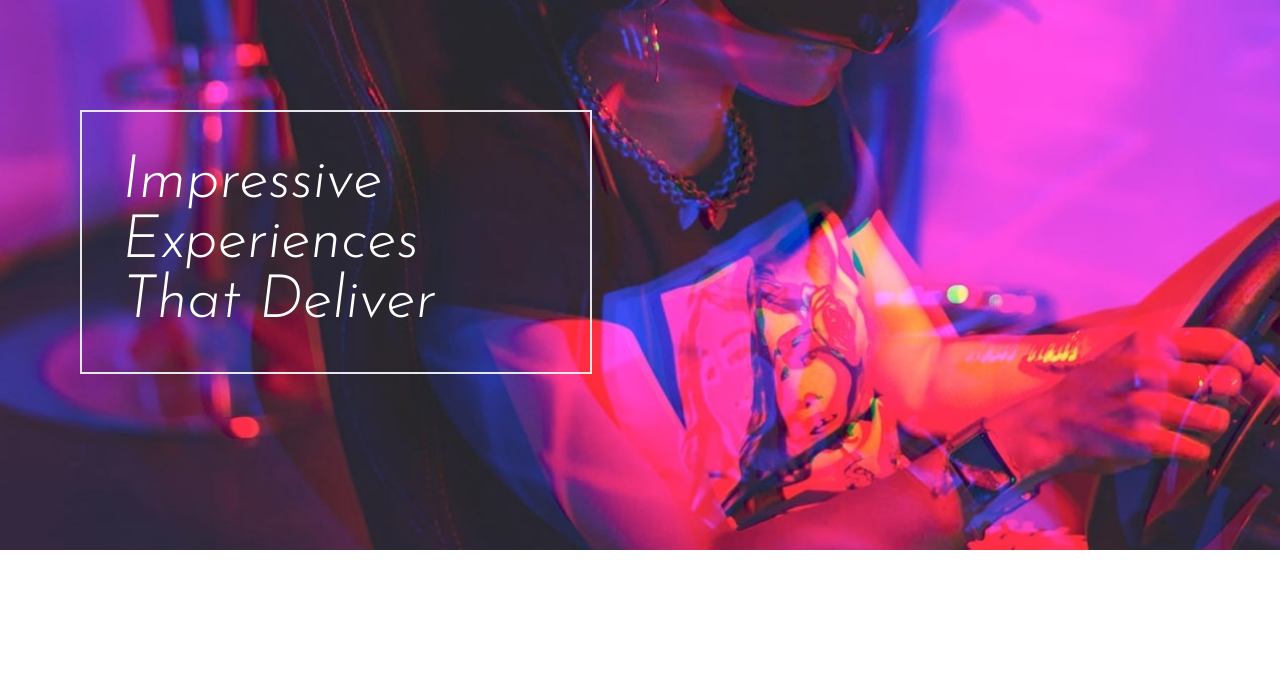
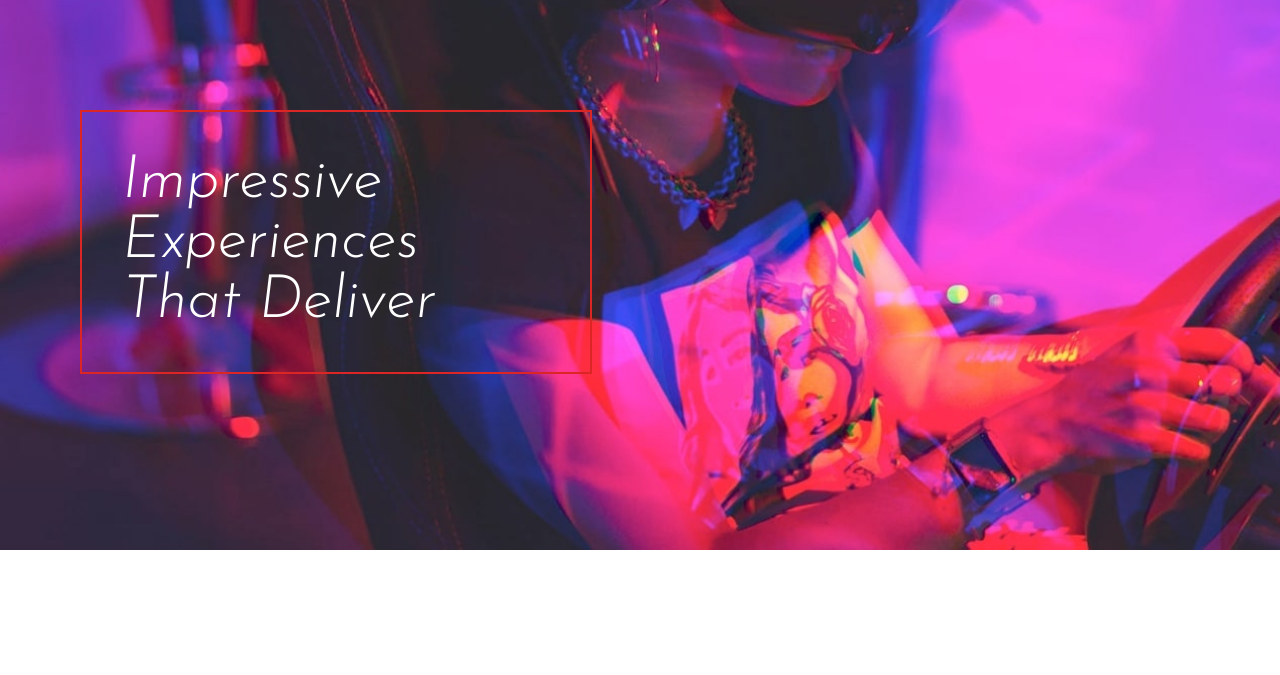
Before and after one commit to Luthando496/loop-studios, a website: page index.html in a window 1280 px wide. Shown: the part 106-781 px from the top of the page. Drawn offline with Linux system fonts and the light colour scheme.

Commit message:
third commit

```diff
--- a/index.html
+++ b/index.html
@@ -47,7 +47,7 @@
 
         <!-- @mobile menu -->
 
-        <div class="max-w-lg mt-32 mb-32 p-4 font-sans text-4xl text-white text-uppercase border-2 md:p-10 md:m-32 md:mx-0 md:text-6xl">
+        <div class="max-w-lg mt-32 mb-32 p-4 font-sans text-4xl text-white text-uppercase border-2 border-red-600 md:p-10 md:m-32 md:mx-0 md:text-6xl">
           Impressive Experiences That Deliver
         </div>
       </div>
```
Also changed, not shown: css/style.css.
